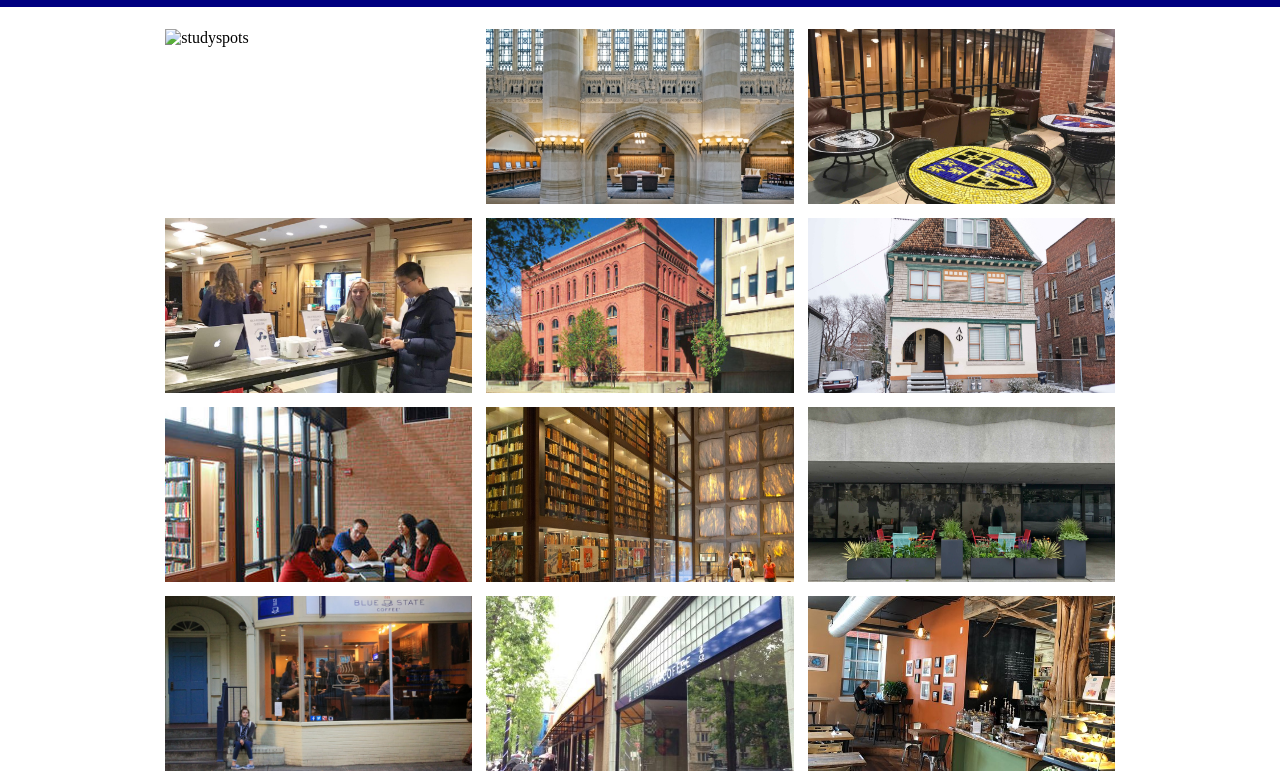
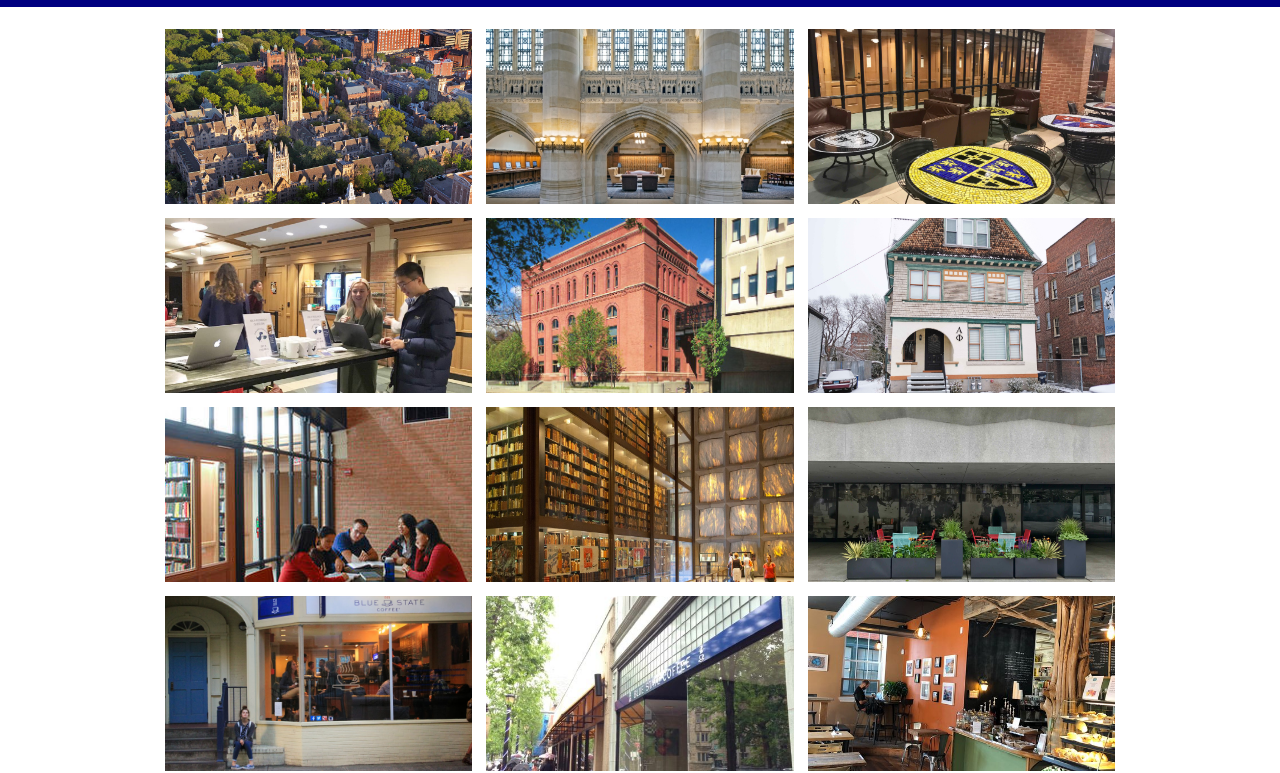
Before and after one commit to alexisdornan/Photo-Gallery-Project, a plain HTML site: page index.html in a window 1280 px wide. Shown: the part 47-820 px from the top of the page. Drawn offline with Linux system fonts and the light colour scheme; the site is published under a folder, as on GitHub Pages, so addresses that start at the root find nothing; files whose address does not match are found by name.

Commit message:
Update index.html

```diff
--- a/index.html
+++ b/index.html
@@ -13,7 +13,7 @@
     </nav>
 
     <section class="image-container">
-      <img src="/yale.jpg" alt="studyspots">
+      <img src="./yale.jpg" alt="studyspots">
       <img src="/Users/Alexis/Desktop/html-in-atom/sterling.jpg" alt="studyspots">
       <img src="/Users/Alexis/Desktop/html-in-atom/bass-cafe.jpg" alt="studyspots">
       <img src="/Users/Alexis/Desktop/html-in-atom/bass-cafe2.jpg" alt="studyspots">
```
